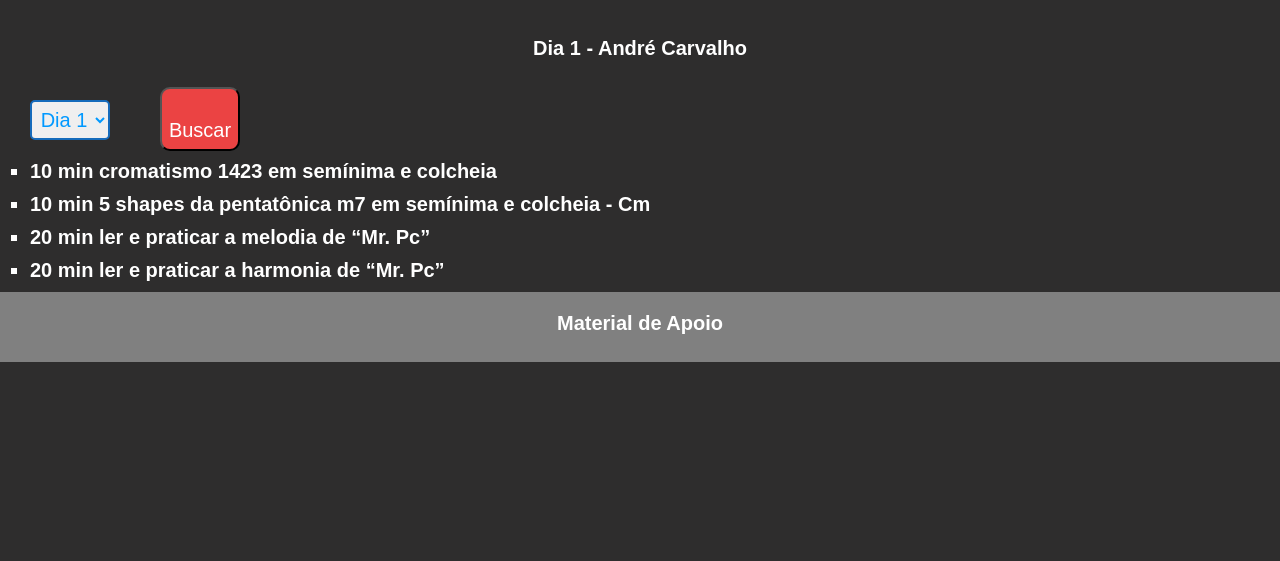
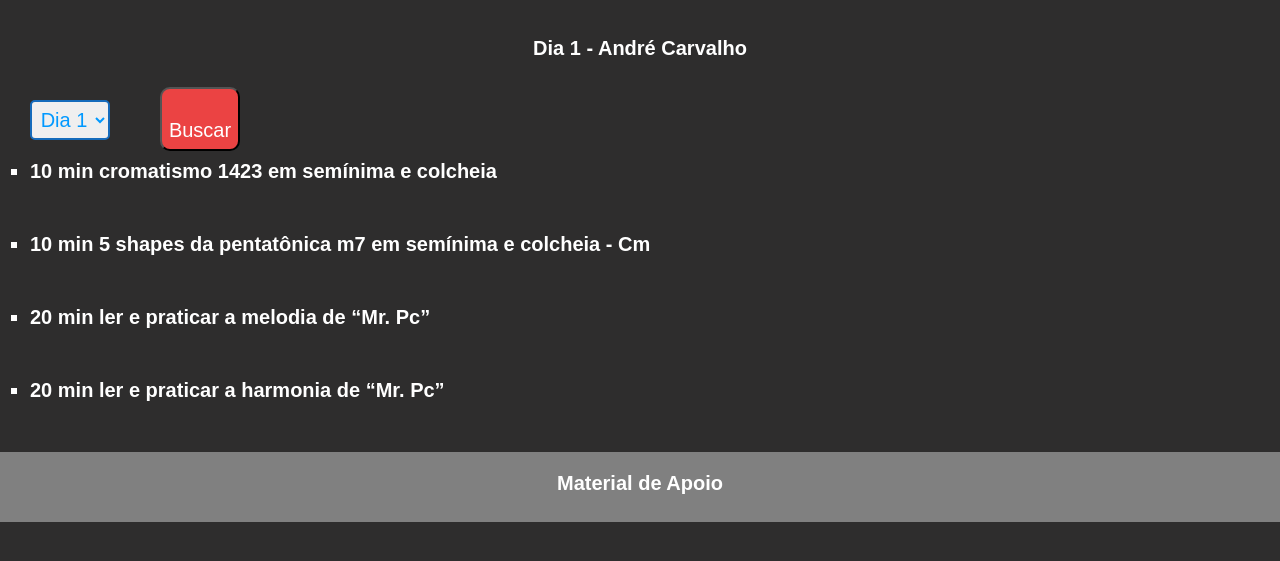
Before and after one commit to leonardo-porto/Andr-, a plain HTML site: page index.html in a window 1280 px wide. Shown: the part 123-684 px from the top of the page. Drawn offline with Linux system fonts and the light colour scheme.

Commit message:
small update

```diff
--- a/style.css
+++ b/style.css
@@ -77,7 +77,7 @@
 
 li {
 
-    margin-bottom: 10px;
+    margin-bottom: 50px;
 
 }
 
```
